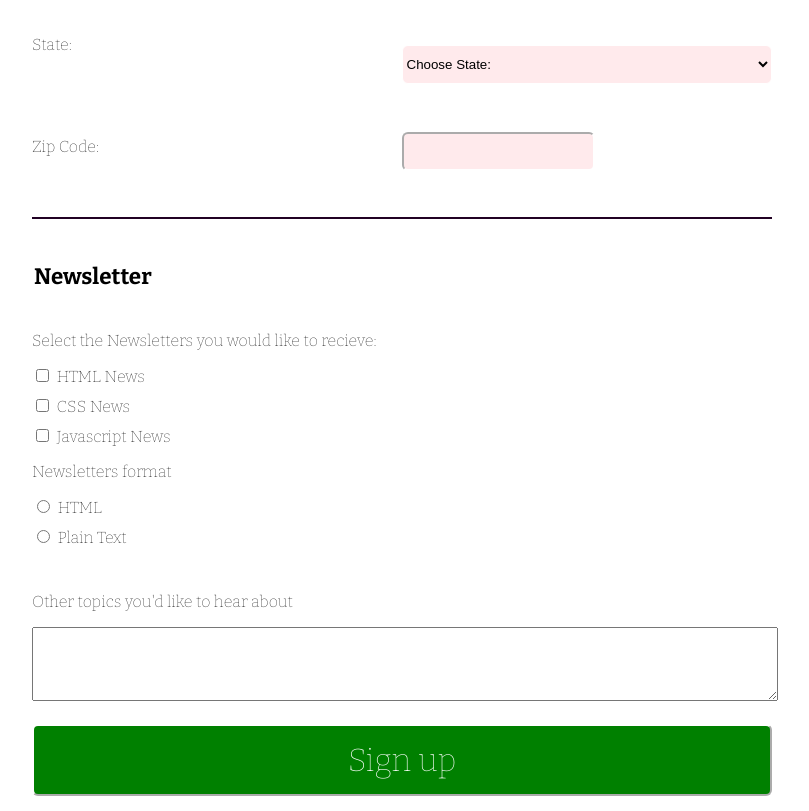
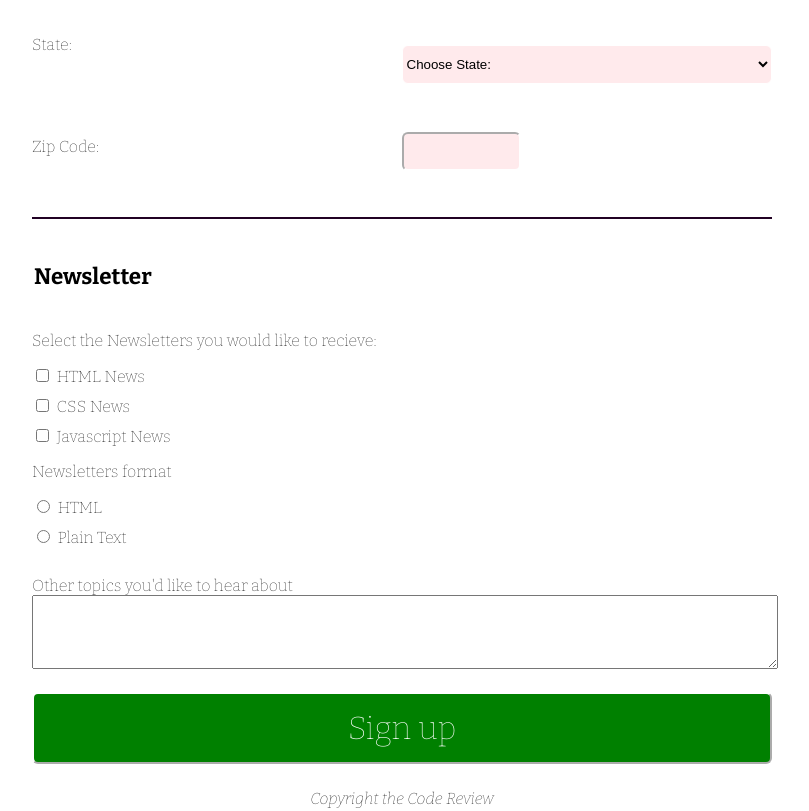
Before and after one commit to zeyad149/techDegree-project-3, a plain HTML site: page index.html in a window 1280 px wide. Shown: the part 686-1497 px from the top of the page, without its empty margins (238-1047 px from the left). Drawn offline with nearby package versions, Linux system fonts and the light colour scheme.

Commit message:
Small Changes

```diff
--- a/css/style.css
+++ b/css/style.css
@@ -96,6 +96,7 @@ input[type="email"]::placeholder{
 input[type="text"]:focus,
 input[type="email"]:focus{
   text-align: left;
+  border: solid blue 2px;
 }
 select option[value=""]{
   color: gray;
@@ -184,7 +185,7 @@ footer{
 }
 
 .zip input{
-  flex-basis: 25%;
+  flex-basis: 15%;
 }
 
 
--- a/index.html
+++ b/index.html
@@ -109,7 +109,7 @@
                 <label for="plain">Plain Text</label><br>
               </div>
               <br>
-              <p>Other topics you'd like to hear about</p>
+              <label for="other">Other topics you'd like to hear about</label>
 
               <textarea id="other" name="topics"></textarea>
               <br><br>
```
Also changed, not shown: 1 other file.
